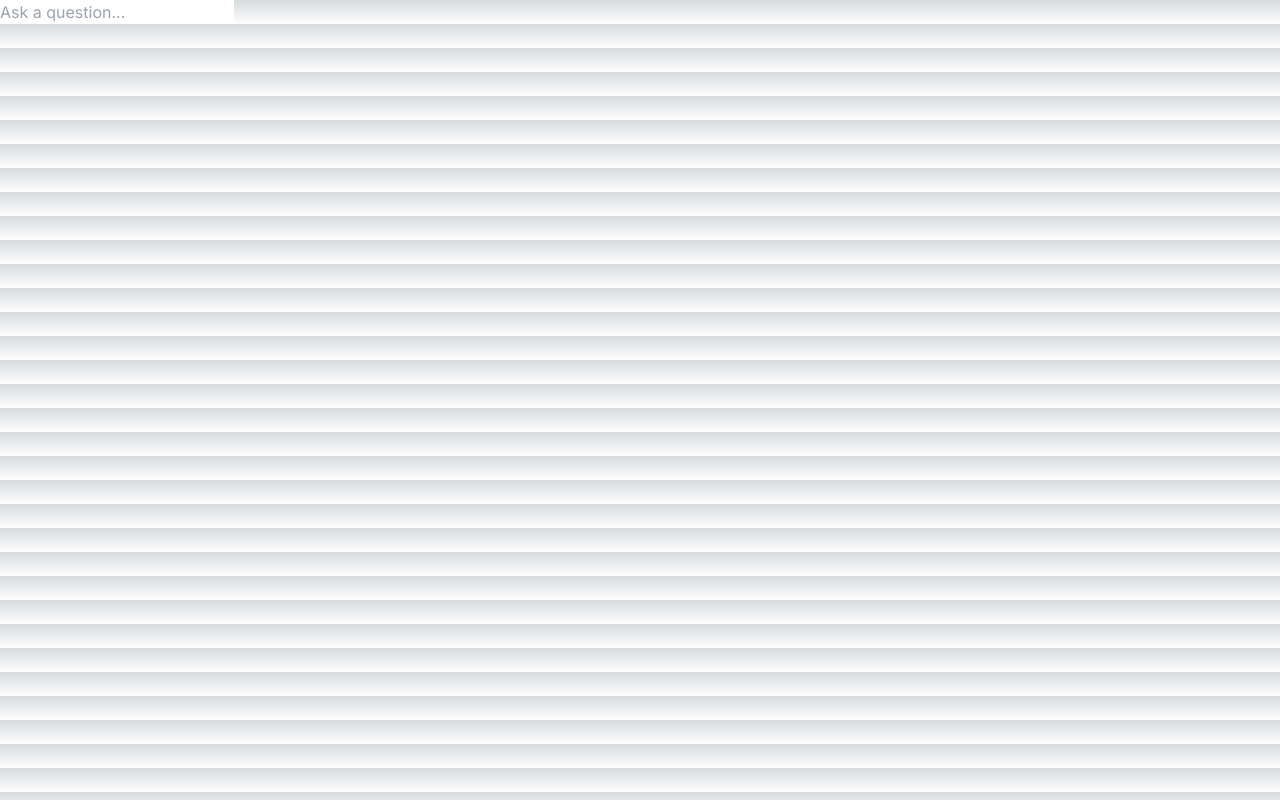
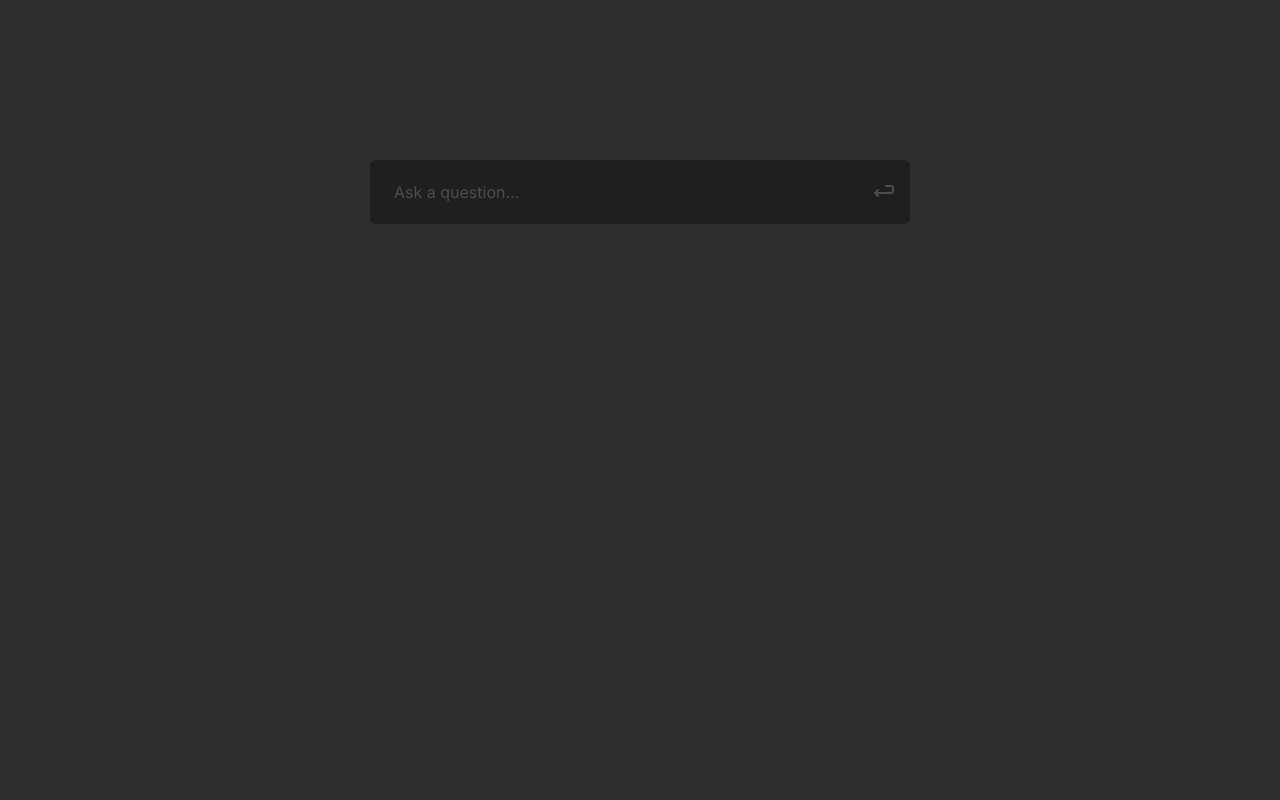
Before and after one commit to devjiwonchoi/txen, a Next.js app: page / in a window 1280 px wide. Built offline with nearby package versions, Linux system fonts and the light colour scheme.

Commit message:
fix: tailwind config and prompt as next.js expert

```diff
--- a/src/app/api/route.ts
+++ b/src/app/api/route.ts
@@ -119,8 +119,8 @@ async function getContext(embedding: number[]) {
 
 function createFullPrompt(query: string, context: string) {
   const systemMessage = `
-        As an enthusiastic EdgeDB expert keen to assist,
-        respond to questions referencing the given EdgeDB
+        As an enthusiastic Next.js expert keen to assist,
+        respond to questions referencing the given Next.js
         sections.
 
         If unable to help based on documentation, respond
@@ -129,7 +129,7 @@ function createFullPrompt(query: string, context: string) {
   return stripIndents`
         ${oneLineTrim`${systemMessage}`}
 
-        EdgeDB sections: """
+        Next.js sections: """
         ${context}
         """
 
--- a/tailwind.config.ts
+++ b/tailwind.config.ts
@@ -2,19 +2,18 @@ import type { Config } from "tailwindcss";
 
 const config: Config = {
   content: [
-    "./pages/**/*.{js,ts,jsx,tsx,mdx}",
-    "./components/**/*.{js,ts,jsx,tsx,mdx}",
-    "./app/**/*.{js,ts,jsx,tsx,mdx}",
+    './src/components/**/*.{js,ts,jsx,tsx,mdx}',
+    './src/app/**/*.{js,ts,jsx,tsx,mdx}',
   ],
   theme: {
     extend: {
       backgroundImage: {
-        "gradient-radial": "radial-gradient(var(--tw-gradient-stops))",
-        "gradient-conic":
-          "conic-gradient(from 180deg at 50% 50%, var(--tw-gradient-stops))",
+        'gradient-radial': 'radial-gradient(var(--tw-gradient-stops))',
+        'gradient-conic':
+          'conic-gradient(from 180deg at 50% 50%, var(--tw-gradient-stops))',
       },
     },
   },
   plugins: [],
-};
+}
 export default config;
```
